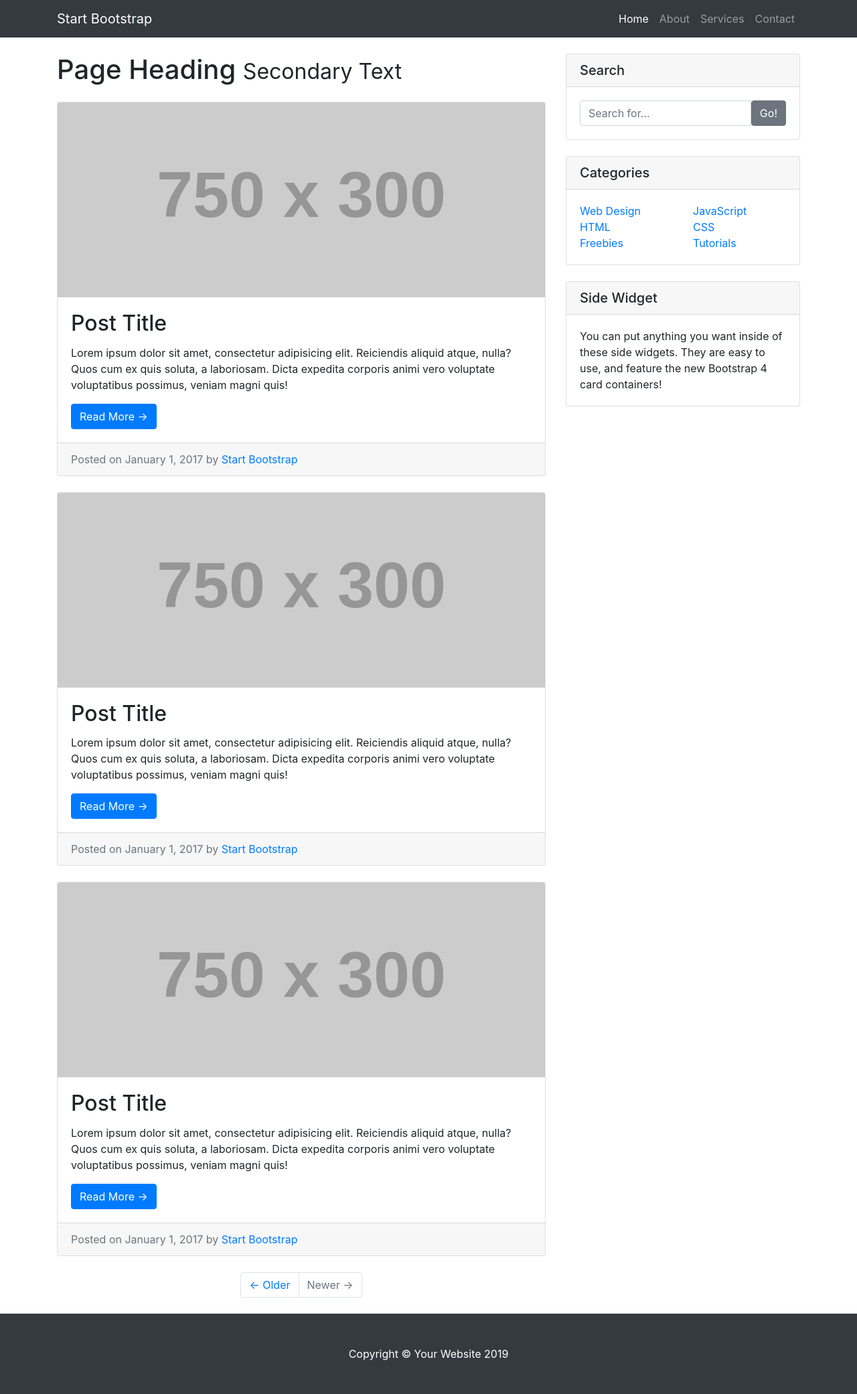
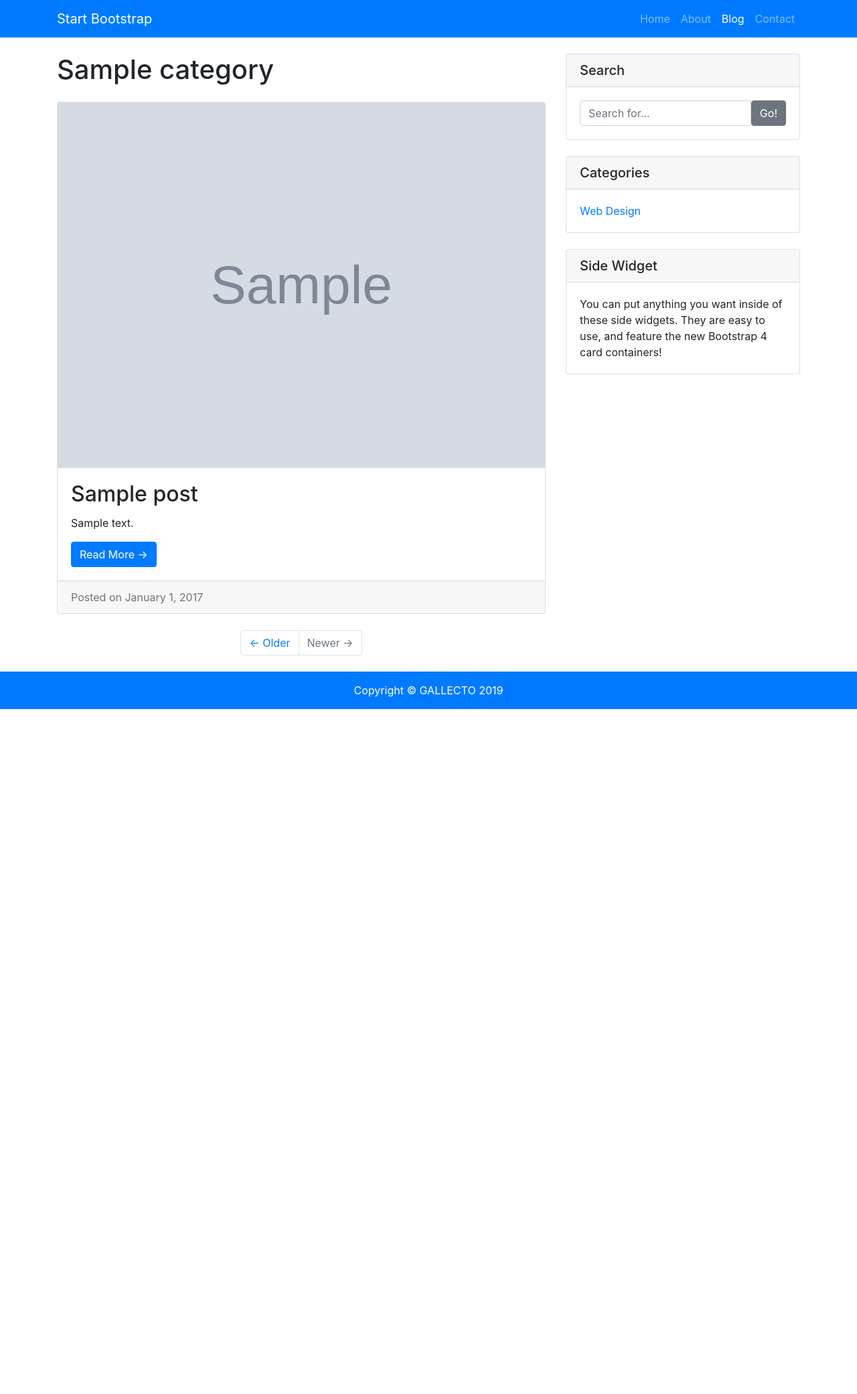
Before and after one commit to suyinchenga/blogForTest, a Django app: template gallecto/templates/post_list.html in a window 1280 px wide. Shown: the whole page at 67% size. After the commit the page ends 1059 px from the top, so only its background shows below. Run offline with Django 3.2, Linux system fonts and the light colour scheme; tables that the repository leaves empty hold one stand-in row (values such as "Sample post"); the template is opened without the code that fills it: values that come from a table or form of the project are taken from there, most other values are stand-ins (such as "Sample title", 1, 10 or a date in 2020); grey boxes marked "Sample" are stand-in pictures; grey boxes labelled with a size stand in for pictures from a placeholder-image service; some libraries are stand-ins or nearby versions.

Commit message:
listing published posts of categories on front-end

```diff
--- a/gallecto/gallecto/urls.py
+++ b/gallecto/gallecto/urls.py
@@ -23,5 +23,6 @@ from .views import *
 urlpatterns = [
     path('admin/', admin.site.urls),
     path('', home_page),
-    path('blog/', blog_page)
+    path('blog/', blog_page),
+    path('blog/<int:category_id>/', post_list)
 ] + static(settings.MEDIA_URL, document_root=settings.MEDIA_ROOT)
--- a/gallecto/templates/blog.html
+++ b/gallecto/templates/blog.html
@@ -32,7 +32,7 @@
             <p class="card-text">{{category.shortDescription}}</p>
           </div>
           <div class="card-footer">
-            <a href="#" class="btn btn-primary">Find Out More!</a>
+            <a href="{{ category.id }}" class="btn btn-primary">Find Out More!</a>
           </div>
         </div>
       </div>
--- a/gallecto/templates/post_list.html
+++ b/gallecto/templates/post_list.html
@@ -1,107 +1,38 @@
-<!DOCTYPE html>
-<html lang="en">
-
-<head>
-
-  <meta charset="utf-8">
-  <meta name="viewport" content="width=device-width, initial-scale=1, shrink-to-fit=no">
-  <meta name="description" content="">
-  <meta name="author" content="">
-
-  <title>Blog Home - Start Bootstrap Template</title>
-
-  <!-- Bootstrap core CSS -->
-  <link href="vendor/bootstrap/css/bootstrap.min.css" rel="stylesheet">
-
-  <!-- Custom styles for this template -->
-  <link href="css/blog-home.css" rel="stylesheet">
-
-</head>
-
-<body>
-
-  <!-- Navigation -->
-  <nav class="navbar navbar-expand-lg navbar-dark bg-dark fixed-top">
-    <div class="container">
-      <a class="navbar-brand" href="#">Start Bootstrap</a>
-      <button class="navbar-toggler" type="button" data-toggle="collapse" data-target="#navbarResponsive" aria-controls="navbarResponsive" aria-expanded="false" aria-label="Toggle navigation">
-        <span class="navbar-toggler-icon"></span>
-      </button>
-      <div class="collapse navbar-collapse" id="navbarResponsive">
-        <ul class="navbar-nav ml-auto">
-          <li class="nav-item active">
-            <a class="nav-link" href="#">Home
-              <span class="sr-only">(current)</span>
-            </a>
-          </li>
-          <li class="nav-item">
-            <a class="nav-link" href="#">About</a>
-          </li>
-          <li class="nav-item">
-            <a class="nav-link" href="#">Services</a>
-          </li>
-          <li class="nav-item">
-            <a class="nav-link" href="#">Contact</a>
-          </li>
-        </ul>
-      </div>
-    </div>
-  </nav>
-
+{% extends "base.html" %}
+{% block title %}
+  {{title}}
+{% endblock %}
+{% block additionalCSS %}
+  {% load static %}
+  <link href="{% static 'css/blog-home.css' %}" rel="stylesheet">
+{% endblock %}
+{% block navBlog %}
+    active
+{% endblock %}
+{% block content %}
   <!-- Page Content -->
   <div class="container">
-
     <div class="row">
-
       <!-- Blog Entries Column -->
       <div class="col-md-8">
-
-        <h1 class="my-4">Page Heading
-          <small>Secondary Text</small>
+        <h1 class="my-4">
+          {{category.title}}
+          <!-- <small>Secondary Text</small> -->
         </h1>
-
         <!-- Blog Post -->
-        <div class="card mb-4">
-          <img class="card-img-top" src="http://placehold.it/750x300" alt="Card image cap">
-          <div class="card-body">
-            <h2 class="card-title">Post Title</h2>
-            <p class="card-text">Lorem ipsum dolor sit amet, consectetur adipisicing elit. Reiciendis aliquid atque, nulla? Quos cum ex quis soluta, a laboriosam. Dicta expedita corporis animi vero voluptate voluptatibus possimus, veniam magni quis!</p>
-            <a href="#" class="btn btn-primary">Read More &rarr;</a>
+        {% for post in posts %}
+          <div class="card mb-4">
+            <img class="card-img-top" src="/media/{{ post.banner }}" alt="Card image cap">
+            <div class="card-body">
+              <h2 class="card-title">{{ post.title }}</h2>
+              <p class="card-text">{{ post.description }}</p>
+              <a href="/post/{{ post.id }}" class="btn btn-primary">Read More &rarr;</a>
+            </div>
+            <div class="card-footer text-muted">
+              Posted on January 1, 2017
+            </div>
           </div>
-          <div class="card-footer text-muted">
-            Posted on January 1, 2017 by
-            <a href="#">Start Bootstrap</a>
-          </div>
-        </div>
-
-        <!-- Blog Post -->
-        <div class="card mb-4">
-          <img class="card-img-top" src="http://placehold.it/750x300" alt="Card image cap">
-          <div class="card-body">
-            <h2 class="card-title">Post Title</h2>
-            <p class="card-text">Lorem ipsum dolor sit amet, consectetur adipisicing elit. Reiciendis aliquid atque, nulla? Quos cum ex quis soluta, a laboriosam. Dicta expedita corporis animi vero voluptate voluptatibus possimus, veniam magni quis!</p>
-            <a href="#" class="btn btn-primary">Read More &rarr;</a>
-          </div>
-          <div class="card-footer text-muted">
-            Posted on January 1, 2017 by
-            <a href="#">Start Bootstrap</a>
-          </div>
-        </div>
-
-        <!-- Blog Post -->
-        <div class="card mb-4">
-          <img class="card-img-top" src="http://placehold.it/750x300" alt="Card image cap">
-          <div class="card-body">
-            <h2 class="card-title">Post Title</h2>
-            <p class="card-text">Lorem ipsum dolor sit amet, consectetur adipisicing elit. Reiciendis aliquid atque, nulla? Quos cum ex quis soluta, a laboriosam. Dicta expedita corporis animi vero voluptate voluptatibus possimus, veniam magni quis!</p>
-            <a href="#" class="btn btn-primary">Read More &rarr;</a>
-          </div>
-          <div class="card-footer text-muted">
-            Posted on January 1, 2017 by
-            <a href="#">Start Bootstrap</a>
-          </div>
-        </div>
-
+        {% endfor %}
         <!-- Pagination -->
         <ul class="pagination justify-content-center mb-4">
           <li class="page-item">
@@ -116,7 +47,6 @@
 
       <!-- Sidebar Widgets Column -->
       <div class="col-md-4">
-
         <!-- Search Widget -->
         <div class="card my-4">
           <h5 class="card-header">Search</h5>
@@ -135,29 +65,10 @@
           <h5 class="card-header">Categories</h5>
           <div class="card-body">
             <div class="row">
-              <div class="col-lg-6">
+              <div class="col-lg-12">
                 <ul class="list-unstyled mb-0">
                   <li>
                     <a href="#">Web Design</a>
-                  </li>
-                  <li>
-                    <a href="#">HTML</a>
-                  </li>
-                  <li>
-                    <a href="#">Freebies</a>
-                  </li>
-                </ul>
-              </div>
-              <div class="col-lg-6">
-                <ul class="list-unstyled mb-0">
-                  <li>
-                    <a href="#">JavaScript</a>
-                  </li>
-                  <li>
-                    <a href="#">CSS</a>
-                  </li>
-                  <li>
-                    <a href="#">Tutorials</a>
                   </li>
                 </ul>
               </div>
@@ -172,27 +83,9 @@
             You can put anything you want inside of these side widgets. They are easy to use, and feature the new Bootstrap 4 card containers!
           </div>
         </div>
-
       </div>
-
     </div>
     <!-- /.row -->
-
   </div>
   <!-- /.container -->
-
-  <!-- Footer -->
-  <footer class="py-5 bg-dark">
-    <div class="container">
-      <p class="m-0 text-center text-white">Copyright &copy; Your Website 2019</p>
-    </div>
-    <!-- /.container -->
-  </footer>
-
-  <!-- Bootstrap core JavaScript -->
-  <script src="vendor/jquery/jquery.min.js"></script>
-  <script src="vendor/bootstrap/js/bootstrap.bundle.min.js"></script>
-
-</body>
-
-</html>
+{% endblock %}
```
Also changed, not shown: gallecto/blog/views.py (+10 -0 lines).
